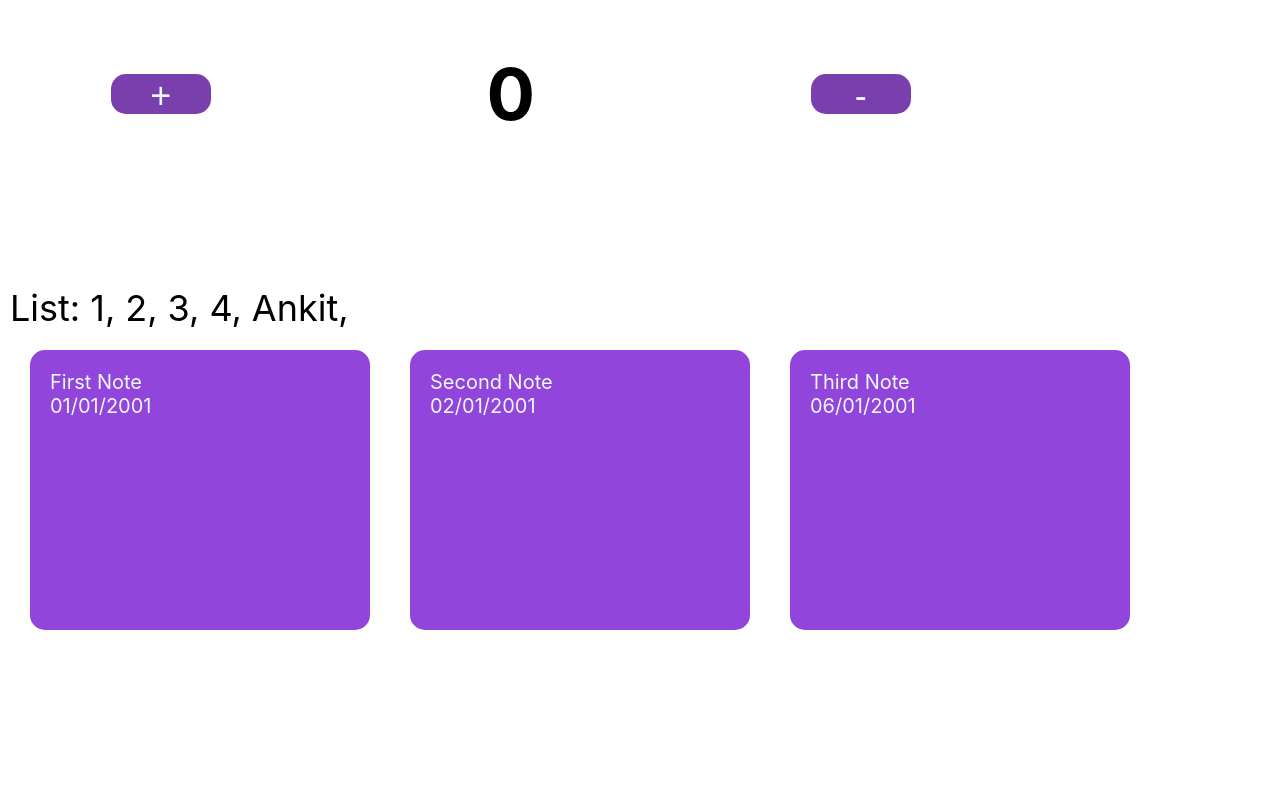
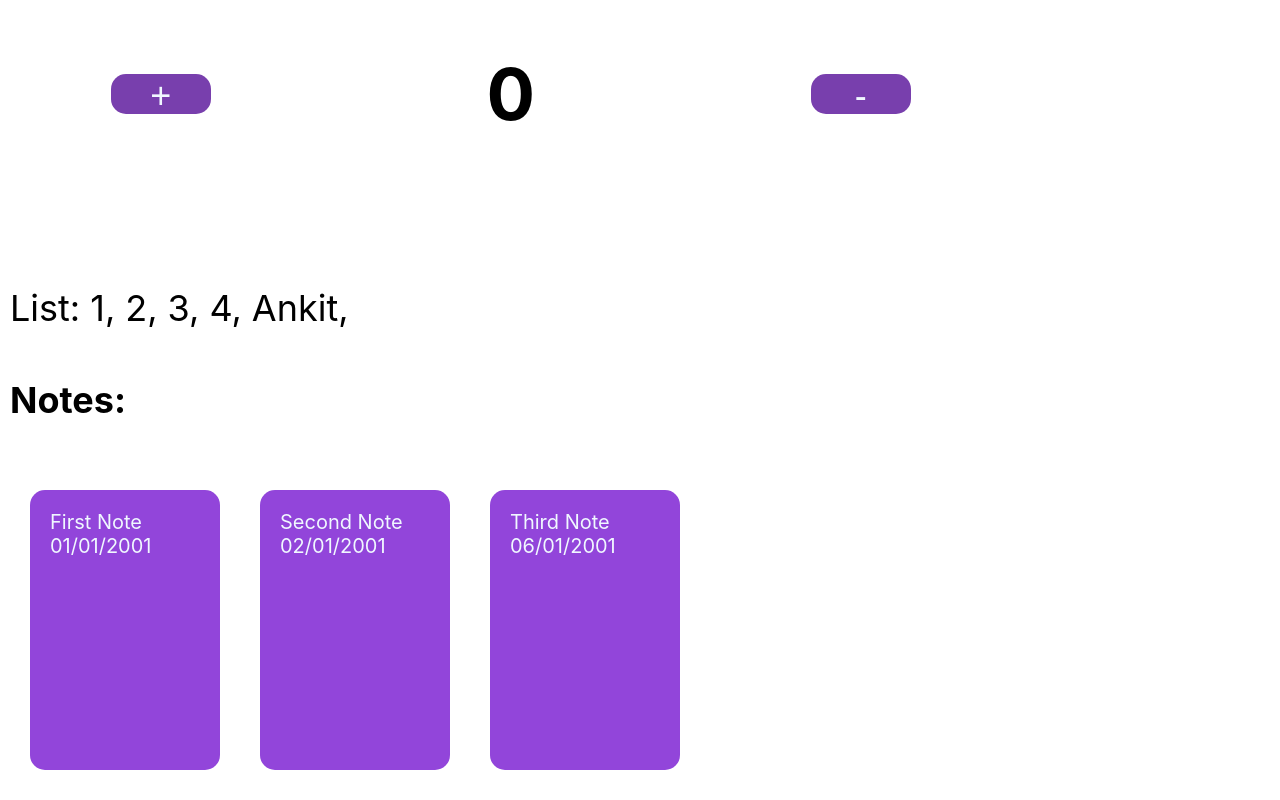
Before and after one commit to Audacity21/react-practice, a React (Create React App) app: page / in a window 1280 px wide. Shown: the part 361-1161 px from the top of the page. Before the commit the page ends 1021 px from the top, so only its background shows below. Built offline with nearby package versions, Linux system fonts and the light colour scheme.

Commit message:
minor changes

```diff
--- a/src/App.js
+++ b/src/App.js
@@ -42,6 +42,7 @@ function App() {
         <Welcome name="Bond" />
         <Counter />
         <Student />
+        <h4>Notes: </h4>
         <Notes />
       </div>
     </div>
--- a/src/Components/Notes.js
+++ b/src/Components/Notes.js
@@ -22,7 +22,7 @@ function Notes () {
     ]);
 
     return (
-        <div className="list">
+        <div className="note-list">
             {note.map((listvalues) =>
             <div className="note-card">
                 <div className="note-text">{listvalues.text}</div>
--- a/src/Styles/Notes.css
+++ b/src/Styles/Notes.css
@@ -1,7 +1,11 @@
+.note-list {
+    max-width: 100%;
+    display: flex;
+}
 .note-card {
     background-color: rgb(146, 69, 218);
     height: 240px;
-    width: 300px;
+    min-width: 150px;
     padding: 20px;
     margin: 20px;
     border-radius: 15px;
```
